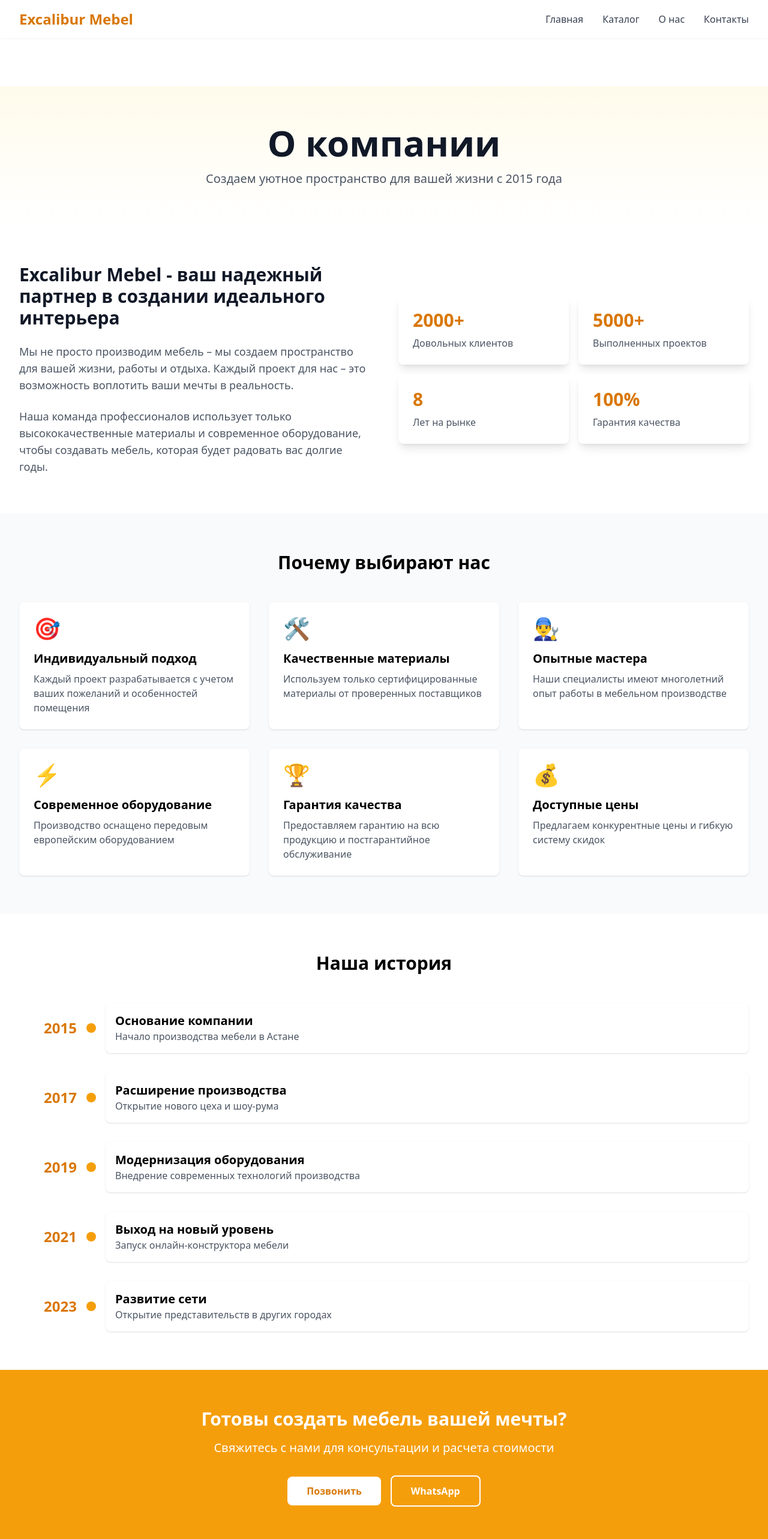
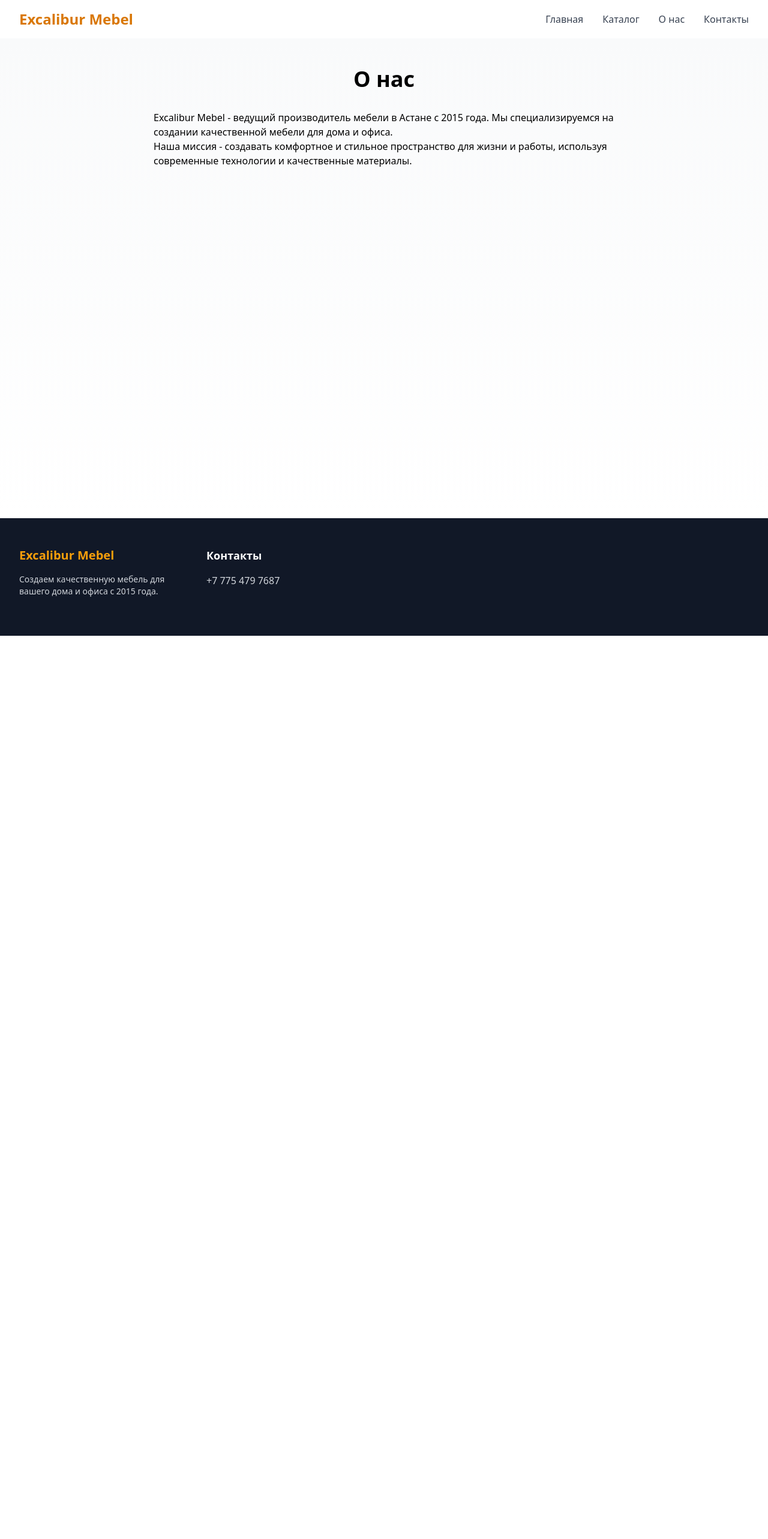
Before and after one commit to truwerrr/excalibur-mebel, a Next.js app: page /about in a window 1280 px wide. Shown: the top 2566 px of the page at 60% size. After the commit the page ends 1060 px from the top, so only its background shows below. Built offline with nearby package versions, Linux system fonts and the light colour scheme.

Commit message:
Add main pages: catalog, contacts, about

```diff
--- a/src/app/about/page.tsx
+++ b/src/app/about/page.tsx
@@ -1,164 +1,27 @@
 'use client'
-import React from 'react'
-
-const MILESTONES = [
-  { year: 2015, title: 'Основание компании', description: 'Начало производства мебели в Астане' },
-  { year: 2017, title: 'Расширение производства', description: 'Открытие нового цеха и шоу-рума' },
-  { year: 2019, title: 'Модернизация оборудования', description: 'Внедрение современных технологий производства' },
-  { year: 2021, title: 'Выход на новый уровень', description: 'Запуск онлайн-конструктора мебели' },
-  { year: 2023, title: 'Развитие сети', description: 'Открытие представительств в других городах' }
-]
-
-const STATS = [
-  { number: '2000+', label: 'Довольных клиентов' },
-  { number: '5000+', label: 'Выполненных проектов' },
-  { number: '8', label: 'Лет на рынке' },
-  { number: '100%', label: 'Гарантия качества' }
-]
+import { motion } from 'framer-motion'
 
 export default function AboutPage() {
   return (
-    <div className="min-h-screen pt-20">
-      {/* Hero секция */}
-      <div className="bg-gradient-to-b from-amber-50 to-white py-16">
-        <div className="max-w-7xl mx-auto px-4 sm:px-6 lg:px-8">
-          <div className="text-center">
-            <h1 className="text-4xl font-bold text-gray-900 sm:text-5xl lg:text-6xl">
-              О компании
-            </h1>
-            <p className="mt-4 text-xl text-gray-600">
-              Создаем уютное пространство для вашей жизни с 2015 года
+    <div className="min-h-screen bg-gradient-to-b from-gray-50 to-white">
+      <div className="max-w-7xl mx-auto px-4 sm:px-6 lg:px-8 py-12">
+        <motion.div
+          initial={{ opacity: 0, y: 20 }}
+          animate={{ opacity: 1, y: 0 }}
+          className="max-w-3xl mx-auto"
+        >
+          <h1 className="text-4xl font-bold text-center mb-8">О нас</h1>
+          <div className="prose prose-lg">
+            <p>
+              Excalibur Mebel - ведущий производитель мебели в Астане с 2015 года.
+              Мы специализируемся на создании качественной мебели для дома и офиса.
+            </p>
+            <p>
+              Наша миссия - создавать комфортное и стильное пространство для жизни и работы,
+              используя современные технологии и качественные материалы.
             </p>
           </div>
-        </div>
-      </div>
-
-      {/* Основная информация */}
-      <div className="max-w-7xl mx-auto px-4 sm:px-6 lg:px-8 py-16">
-        <div className="grid grid-cols-1 lg:grid-cols-2 gap-12 items-center">
-          <div className="space-y-6">
-            <h2 className="text-3xl font-bold text-gray-900">
-              Excalibur Mebel - ваш надежный партнер в создании идеального интерьера
-            </h2>
-            <p className="text-lg text-gray-600">
-              Мы не просто производим мебель – мы создаем пространство для вашей жизни, работы и отдыха.
-              Каждый проект для нас – это возможность воплотить ваши мечты в реальность.
-            </p>
-            <p className="text-lg text-gray-600">
-              Наша команда профессионалов использует только высококачественные материалы и современное
-              оборудование, чтобы создавать мебель, которая будет радовать вас долгие годы.
-            </p>
-          </div>
-          <div className="grid grid-cols-2 gap-4">
-            {STATS.map((stat, index) => (
-              <div
-                key={index}
-                className="bg-white p-6 rounded-lg shadow-lg hover:shadow-xl transition-shadow"
-              >
-                <div className="text-3xl font-bold text-amber-600">{stat.number}</div>
-                <div className="text-gray-600 mt-2">{stat.label}</div>
-              </div>
-            ))}
-          </div>
-        </div>
-      </div>
-
-      {/* Наши преимущества */}
-      <div className="bg-gray-50 py-16">
-        <div className="max-w-7xl mx-auto px-4 sm:px-6 lg:px-8">
-          <h2 className="text-3xl font-bold text-center mb-12">Почему выбирают нас</h2>
-          <div className="grid grid-cols-1 md:grid-cols-2 lg:grid-cols-3 gap-8">
-            {[
-              {
-                icon: '🎯',
-                title: 'Индивидуальный подход',
-                description: 'Каждый проект разрабатывается с учетом ваших пожеланий и особенностей помещения'
-              },
-              {
-                icon: '🛠️',
-                title: 'Качественные материалы',
-                description: 'Используем только сертифицированные материалы от проверенных поставщиков'
-              },
-              {
-                icon: '👨‍🔧',
-                title: 'Опытные мастера',
-                description: 'Наши специалисты имеют многолетний опыт работы в мебельном производстве'
-              },
-              {
-                icon: '⚡',
-                title: 'Современное оборудование',
-                description: 'Производство оснащено передовым европейским оборудованием'
-              },
-              {
-                icon: '🏆',
-                title: 'Гарантия качества',
-                description: 'Предоставляем гарантию на всю продукцию и постгарантийное обслуживание'
-              },
-              {
-                icon: '💰',
-                title: 'Доступные цены',
-                description: 'Предлагаем конкурентные цены и гибкую систему скидок'
-              }
-            ].map((advantage, index) => (
-              <div
-                key={index}
-                className="bg-white p-6 rounded-lg shadow hover:shadow-lg transition-shadow"
-              >
-                <div className="text-4xl mb-4">{advantage.icon}</div>
-                <h3 className="text-xl font-semibold mb-2">{advantage.title}</h3>
-                <p className="text-gray-600">{advantage.description}</p>
-              </div>
-            ))}
-          </div>
-        </div>
-      </div>
-
-      {/* История компании */}
-      <div className="py-16">
-        <div className="max-w-7xl mx-auto px-4 sm:px-6 lg:px-8">
-          <h2 className="text-3xl font-bold text-center mb-12">Наша история</h2>
-          <div className="space-y-8">
-            {MILESTONES.map((milestone, index) => (
-              <div
-                key={index}
-                className="flex items-center space-x-4 group"
-              >
-                <div className="flex-shrink-0 w-24 text-right">
-                  <span className="text-2xl font-bold text-amber-600">{milestone.year}</span>
-                </div>
-                <div className="flex-shrink-0 w-4 h-4 rounded-full bg-amber-500 group-hover:scale-125 transition-transform" />
-                <div className="flex-grow bg-white p-4 rounded-lg shadow group-hover:shadow-lg transition-shadow">
-                  <h3 className="text-xl font-semibold">{milestone.title}</h3>
-                  <p className="text-gray-600">{milestone.description}</p>
-                </div>
-              </div>
-            ))}
-          </div>
-        </div>
-      </div>
-
-      {/* Призыв к действию */}
-      <div className="bg-amber-500 text-white py-16">
-        <div className="max-w-7xl mx-auto px-4 sm:px-6 lg:px-8 text-center">
-          <h2 className="text-3xl font-bold mb-4">Готовы создать мебель вашей мечты?</h2>
-          <p className="text-xl mb-8">Свяжитесь с нами для консультации и расчета стоимости</p>
-          <div className="space-x-4">
-            <a
-              href="tel:+77754797687"
-              className="inline-block bg-white text-amber-600 px-8 py-3 rounded-lg font-semibold hover:bg-gray-100 transition-colors"
-            >
-              Позвонить
-            </a>
-            <a
-              href="https://wa.me/+77754797687"
-              target="_blank"
-              rel="noopener noreferrer"
-              className="inline-block bg-transparent border-2 border-white text-white px-8 py-3 rounded-lg font-semibold hover:bg-white hover:text-amber-600 transition-colors"
-            >
-              WhatsApp
-            </a>
-          </div>
-        </div>
+        </motion.div>
       </div>
     </div>
   )
--- /dev/null
+++ b/src/app/catalog/page.tsx
@@ -0,0 +1,21 @@
+'use client'
+import { motion } from 'framer-motion'
+
+export default function CatalogPage() {
+  return (
+    <div className="min-h-screen bg-gradient-to-b from-gray-50 to-white">
+      <div className="max-w-7xl mx-auto px-4 sm:px-6 lg:px-8 py-12">
+        <motion.h1
+          initial={{ opacity: 0, y: 20 }}
+          animate={{ opacity: 1, y: 0 }}
+          className="text-4xl font-bold text-center mb-8"
+        >
+          Каталог мебели
+        </motion.h1>
+        <div className="grid grid-cols-1 md:grid-cols-2 lg:grid-cols-3 gap-8">
+          {/* Здесь будут карточки товаров */}
+        </div>
+      </div>
+    </div>
+  )
+}
--- /dev/null
+++ b/src/app/contacts/page.tsx
@@ -0,0 +1,35 @@
+'use client'
+import { motion } from 'framer-motion'
+
+export default function ContactsPage() {
+  return (
+    <div className="min-h-screen bg-gradient-to-b from-gray-50 to-white">
+      <div className="max-w-7xl mx-auto px-4 sm:px-6 lg:px-8 py-12">
+        <motion.div
+          initial={{ opacity: 0, y: 20 }}
+          animate={{ opacity: 1, y: 0 }}
+          className="max-w-2xl mx-auto"
+        >
+          <h1 className="text-4xl font-bold text-center mb-8">Контакты</h1>
+          <div className="bg-white rounded-xl shadow-md p-6">
+            <div className="space-y-4">
+              <div>
+                <h3 className="text-lg font-semibold text-gray-900">Адрес</h3>
+                <p className="text-gray-600">Шынтас переулок, 16, Астана</p>
+              </div>
+              <div>
+                <h3 className="text-lg font-semibold text-gray-900">Телефон</h3>
+                <p className="text-gray-600">+7 775 479 7687</p>
+              </div>
+              <div>
+                <h3 className="text-lg font-semibold text-gray-900">График работы</h3>
+                <p className="text-gray-600">Пн-Пт: 09:00-21:00</p>
+                <p className="text-gray-600">Сб-Вс: 09:00-18:00</p>
+              </div>
+            </div>
+          </div>
+        </motion.div>
+      </div>
+    </div>
+  )
+}
--- a/src/app/page.tsx
+++ b/src/app/page.tsx
@@ -1,8 +1,15 @@
-import FeaturedProducts from '../components/FeaturedProducts'
+import FeaturedProducts from '@/components/FeaturedProducts'
 
 export default function Home() {
   return (
     <main>
+      <div className="min-h-screen bg-gradient-to-b from-gray-50 to-white">
+        <div className="max-w-7xl mx-auto px-4 sm:px-6 lg:px-8 py-12">
+          <h1 className="text-4xl font-bold text-center mb-8">
+            Качественная мебель для вашего дома
+          </h1>
+        </div>
+      </div>
       <FeaturedProducts />
     </main>
   )
```
